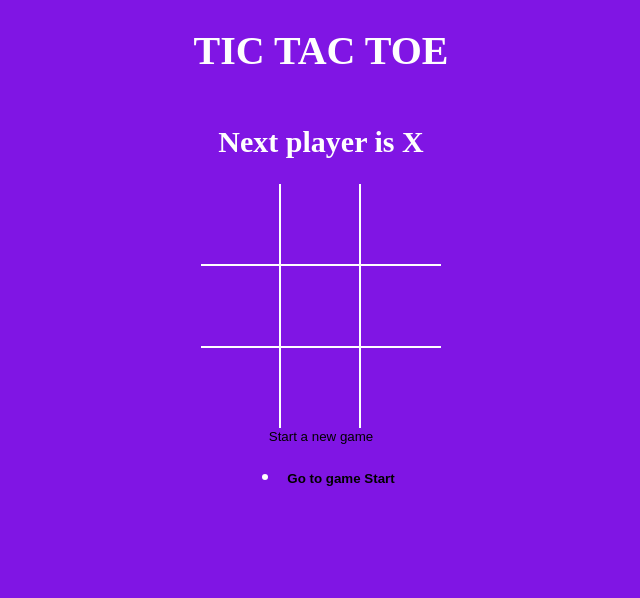
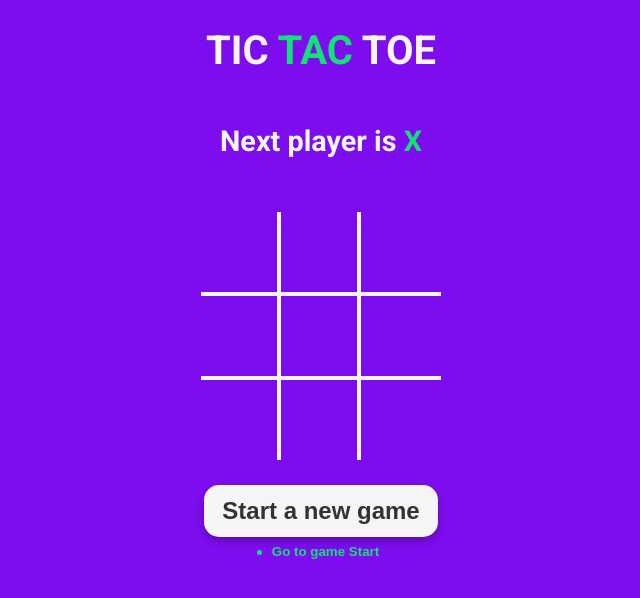
Before and after one commit to BrianHansenDK/tictactoe, a React (Vite) app: page / in a window 1280 px wide. Shown: the top 598 px of the page, without its empty margins (319-959 px from the left). Built offline with nearby package versions, Linux system fonts and the light colour scheme.

Commit message:
Styling added to App

```diff
--- a/index.html
+++ b/index.html
@@ -1,7 +1,14 @@
 <!DOCTYPE html>
 <html>
   <head>
-    <title>React Vite Micro App</title>
+    <meta charset="UTF-8" />
+    <meta name="viewport" content="width=device-width, initial-scale=1.0" />
+    <meta http-equiv="X-UA-Compatible" content="ie=edge" />
+    <link
+      href="https://fonts.googleapis.com/css?family=Roboto:300,400,700&display=swap"
+      rel="stylesheet"
+    />
+    <title>TIC TAC TOE by Noaly</title>
   </head>
   <body>
     <div id="root"></div>
--- a/package.json
+++ b/package.json
@@ -14,7 +14,8 @@
   },
   "dependencies": {
     "react": "^17.0.2",
-    "react-dom": "^17.0.2"
+    "react-dom": "^17.0.2",
+    "sass": "^1.55.0"
   },
   "devDependencies": {
     "babel-eslint": "^10.1.0",
@@ -25,6 +26,7 @@
     "eslint-plugin-import": "^2.26.0",
     "eslint-plugin-jsx-a11y": "^6.6.1",
     "eslint-plugin-react": "^7.31.10",
+    "parcel": "^2.7.0",
     "prettier": "^2.7.1",
     "rimraf": "^3.0.2",
     "vite": "^3.0.2"
--- a/src/App.jsx
+++ b/src/App.jsx
@@ -3,7 +3,7 @@
 import History from './components/History';
 import StatusMessage from './components/StatusMessage';
 import { calculateWinner } from './helpers';
-import './styles/root.css';
+import './styles/root.scss';
 
 const NEW_GAME = [{ board: Array(9).fill(null), isXNext: true }];
 
@@ -49,14 +49,20 @@
 
   return (
     <div className="app">
-      <h1>TIC TAC TOE</h1>
+      <h1>
+        TIC <span className="text-green">TAC</span> TOE
+      </h1>
       <StatusMessage winner={winner} current={current} />
       <Board
         board={current.board}
         handleSquareClick={handleSquareClick}
         winningSquares={winningSquares}
       />
-      <button type="button" onClick={onNewGame}>
+      <button
+        type="button"
+        onClick={onNewGame}
+        className={`btn-reset ${winner ? 'active' : ''}`}
+      >
         Start a new game
       </button>
       <History history={history} moveTo={moveTo} currentMove={currentMove} />
--- a/src/components/History.jsx
+++ b/src/components/History.jsx
@@ -2,14 +2,13 @@
 
 const History = ({ history, moveTo, currentMove }) => {
   return (
-    <ul>
+    <div className="history-wrapper">
+      <ul className="history">
         {history.map((_, move) => {
           return (
             <li key={move}>
               <button
-              style={{
-                fontWeight: move === currentMove ? 'bold' : 'normal',
-              }}
+                className={`btn-move ${move === currentMove ? 'active' : ''}`}
                 type="button"
                 onClick={() => {
                   moveTo(move);
@@ -21,6 +20,7 @@
           );
         })}
       </ul>
+    </div>
   );
 };
 
--- a/src/components/Square.jsx
+++ b/src/components/Square.jsx
@@ -4,7 +4,9 @@
   return (
     <button
       type="button"
-      className="square"
+      className={`square ${isWinningSquare ? 'winning' : ''} ${
+        value === 'X' ? 'text-green' : 'text-orange'
+      }`}
       onClick={onClick}
       style={{ fontWeight: isWinningSquare ? 'bold' : 'normal' }}
     >
--- a/src/components/StatusMessage.jsx
+++ b/src/components/StatusMessage.jsx
@@ -7,13 +7,33 @@
   const noMovesLeft = current.board.every(el => el !== null);
 
   return (
-    <h2>
-      {winner && `Winner is ${winner}`}
-      {!winner &&
-        !noMovesLeft &&
-        `Next player is ${current.isXNext ? 'X' : 'O'}`}
-      {!winner && noMovesLeft && 'x and O tied'}
-    </h2>
+    <div className="status-message">
+      <h2>
+        {winner && (
+          <>
+            Winner is{' '}
+            <span className={winner === 'X' ? 'text-green' : 'text-orange'}>
+              {winner}
+            </span>
+          </>
+        )}
+        {!winner && !noMovesLeft && (
+          <>
+            Next player is{' '}
+            <span className={current.isXNext ? 'text-green' : 'text-orange'}>
+              {' '}
+              {current.isXNext ? 'X' : 'O'}
+            </span>{' '}
+          </>
+        )}
+        {!winner && noMovesLeft && (
+          <>
+            <span className="text-green">X</span> and{' '}
+            <span className="text-orange">O</span> tied
+          </>
+        )}
+      </h2>
+    </div>
   );
 };
 
--- a/src/styles/root.css
+++ /dev/null
@@ -1,47 +0,0 @@
-body {
-  padding: 0;
-  margin: 0;
-  background-color: rgb(128, 21, 228);
-  color: #fefefe;
-}
-
-button {
-  background: none;
-  border: none;
-  outline: none;
-}
-
-button:hover {
-  cursor: pointer;
-}
-
-.app {
-  font-size: 20px;
-  display: flex;
-  flex-direction: column;
-  align-items: center;
-}
-
-.board .board-row {
-  display: flex;
-  flex-direction: row;
-  border-bottom: 2px solid #fefefe;
-}
-
-.board .board-row:last-child {
-  border-bottom: none;
-}
-
-.board .board-row .square {
-  width: 80px;
-  height: 80px;
-  border-right: 2px solid #fefefe;
-  font-size: 2.5rem;
-  padding: 0;
-  overflow: hidden;
-  transition: all 0.2s;
-  color: #fefefe;
-}
-.board .board-row .square:last-child {
-  border-right: none;
-}
--- /dev/null
+++ b/src/styles/root.scss
@@ -0,0 +1,181 @@
+$green: #12e177;
+$orange: #ffc72a;
+$blue: #7d0dee;
+
+body {
+  font-family: 'Roboto', sans-serif;
+  background-color: $blue;
+  color: whitesmoke;
+  padding: 0;
+  margin: 0;
+}
+
+button {
+  background: none;
+  border: none;
+  outline: none;
+  &:hover {
+    cursor: pointer;
+  }
+}
+
+.app {
+  font-size: 20px;
+  display: flex;
+  flex-direction: column;
+  align-items: center;
+}
+
+.text-green {
+  color: $green;
+}
+
+.text-orange {
+  color: $orange;
+}
+
+.history-wrapper {
+  width: 300px;
+  text-align: center;
+  margin-bottom: 20px;
+  .history {
+    display: inline-block;
+    padding: 0;
+    margin: 0;
+    li {
+      list-style: none;
+      text-align: left;
+      button {
+        color: whitesmoke;
+      }
+      &:before {
+        content: '';
+        border-radius: 50%;
+        display: inline-block;
+        height: 5px;
+        width: 5px;
+        background-color: $green;
+        margin-right: 4px;
+        margin-bottom: 1px;
+      }
+
+      .btn-move {
+        color: whitesmoke;
+        &.active {
+          font-weight: bold;
+          color: $green;
+        }
+      }
+    }
+  }
+}
+
+.status-message {
+  margin-bottom: 30px;
+  font-size: 1.2rem;
+  font-weight: lighter;
+  span {
+    font-weight: 900;
+  }
+}
+
+.btn-reset {
+  font-size: 1.5rem;
+  font-weight: 700;
+  color: #333;
+  background-color: whitesmoke;
+  border-radius: 15px;
+  padding: 12px 18px;
+  margin-top: 25px;
+  transition: all 0.2s;
+  box-shadow: 0 4px 8px 0 rgba(0, 0, 0, 0.25);
+  &.active {
+    color: $blue;
+    box-shadow: none;
+  }
+  &:hover {
+    box-shadow: 0 3px 6px 0 rgba(0, 0, 0, 0.25);
+    transform: translateY(-2px) scale3d(1.05, 1.05, 1);
+  }
+}
+
+.board {
+  .board-row {
+    display: flex;
+    flex-direction: row;
+    border-bottom: 4px solid whitesmoke;
+    &:last-child {
+      border-bottom: none;
+    }
+    .square {
+      width: 80px;
+      height: 80px;
+      border-right: 4px solid whitesmoke;
+      color: whitesmoke;
+      font-size: 2.5rem;
+      padding: 0;
+      overflow: hidden;
+      transition: all 0.2s;
+      &:last-child {
+        border-right: none;
+      }
+      &.winning {
+        animation: scaleText 1.4s infinite;
+        @keyframes scaleText {
+          0% {
+            transform: 2.5rem;
+          }
+          50% {
+            font-size: 3.5rem;
+          }
+          100% {
+            font-size: 2.5rem;
+          }
+        }
+      }
+    }
+  }
+}
+
+.bg-balls {
+  position: fixed;
+  top: 0;
+  left: 0;
+  right: 0;
+  bottom: 0;
+  min-width: 100%;
+  z-index: -1;
+
+  &:before,
+  &:after {
+    content: '';
+    position: absolute;
+    width: 150px;
+    height: 150px;
+    border-radius: 50%;
+  }
+
+  &:before {
+    background-color: $orange;
+    right: -75px;
+    bottom: -75px;
+    @media screen and (min-width: 476px) {
+      width: 220px;
+      height: 220px;
+      right: -110px;
+      bottom: -110px;
+    }
+  }
+
+  &:after {
+    background-color: $green;
+    top: -75px;
+    left: -75px;
+    @media screen and (min-width: 476px) {
+      width: 220px;
+      height: 220px;
+      top: -110px;
+      left: -110px;
+    }
+  }
+}
```
Also changed, not shown: 1 other file (tests, documents, lock files or other folders). Lines whose indentation alone changed are shown as unchanged.
